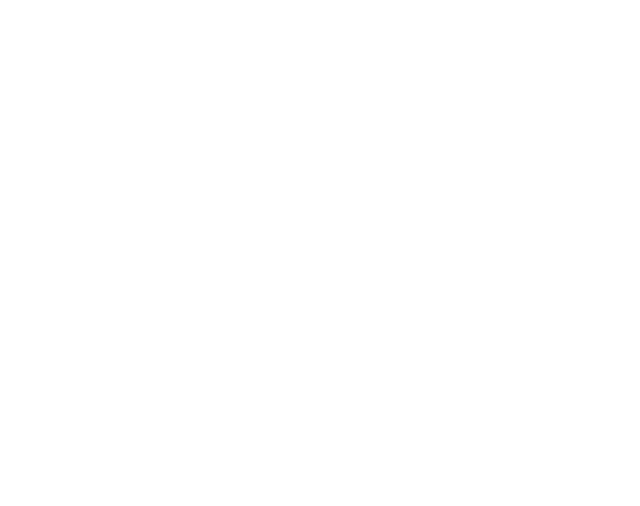
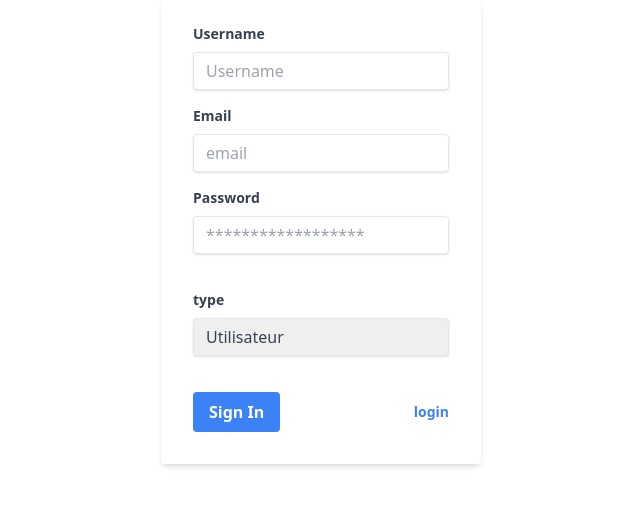
Before and after one commit to Youcode-Classe-E-2023-2024/alifertah_tickets_manager, a PHP site: page /src/authentification/register.php in a window 1280 px wide. Before the commit the part shown is empty. Shown: the top 506 px of the page, without its empty margins (319-959 px from the left). Run offline with PHP 8.4, Linux system fonts and the light colour scheme; some libraries are stand-ins or nearby versions.

Commit message:
feat : login and signin forms setups ready

```diff
--- a/index.php
+++ b/index.php
@@ -10,7 +10,7 @@
     <meta charset="UTF-8">
     <meta name="viewport" content="width=device-width, initial-scale=1.0">
     <script src="https://cdn.tailwindcss.com"></script>
-    <title>Document</title>
+    <title>login</title>
 </head>
 <body>
 <body class="flex justify-center flex-col items-center">
--- a/src/authentification/register.php
+++ b/src/authentification/register.php
@@ -1 +1,63 @@
-<?php ?>
+<?php
+    if(isset($_POST["register"])){
+        echo("hey");
+    }
+?>
+
+<!DOCTYPE html>
+<html lang="en">
+<head>
+    <meta charset="UTF-8">
+    <meta name="viewport" content="width=device-width, initial-scale=1.0">
+    <script src="https://cdn.tailwindcss.com"></script>
+    <title>register</title>
+</head>
+<body class="flex justify-center">
+
+<div class="w-full max-w-xs">
+  <form class="bg-white shadow-md rounded px-8 pt-6 pb-8 mb-4" action="register.php" method="post" name="register-form">
+    <div class="mb-4">
+      <label class="block text-gray-700 text-sm font-bold mb-2" for="username">
+        Username
+      </label>
+      <input class="shadow appearance-none border rounded w-full py-2 px-3 text-gray-700 leading-tight focus:outline-none focus:shadow-outline" id="user" type="text" name="user" placeholder="Username">
+    </div>
+
+    <div class="mb-4">
+      <label class="block text-gray-700 text-sm font-bold mb-2" for="email">
+        Email
+      </label>
+      <input class="shadow appearance-none border rounded w-full py-2 px-3 text-gray-700 leading-tight focus:outline-none focus:shadow-outline" id="email" type="email" name="email" placeholder="email">
+    </div>
+
+    <div class="mb-6">
+      <label class="block text-gray-700 text-sm font-bold mb-2" for="password">
+        Password
+      </label>
+      <input class="shadow appearance-none border rounded w-full py-2 px-3 text-gray-700 mb-3 leading-tight focus:outline-none focus:shadow-outline" id="password" type="password" name="password" placeholder="******************">
+    </div>
+
+    <div class="mb-6">
+      <label class="block text-gray-700 text-sm font-bold mb-2" for="type">
+        type
+      </label>
+      <select class="shadow appearance-none border rounded w-full py-2 px-3 text-gray-700 mb-3 leading-tight focus:outline-none focus:shadow-outline" id="select" name="select" >
+        <option value="utilisateur" selected>Utilisateur</option>
+        <option value="annonceur" >Annonceur  </option>
+      </select>
+    </div>
+
+    <div class="flex items-center justify-between">
+      <button class="bg-blue-500 hover:bg-blue-700 text-white font-bold py-2 px-4 rounded focus:outline-none focus:shadow-outline" type="submit" name="register" value="register">
+        Sign In
+      </button>
+    <a class="inline-block align-baseline font-bold text-sm text-blue-500 hover:text-blue-800" href="../../index.php">
+      login
+    </a>
+    </div>
+
+  </form>
+</div>
+
+</body>
+</html>
```
